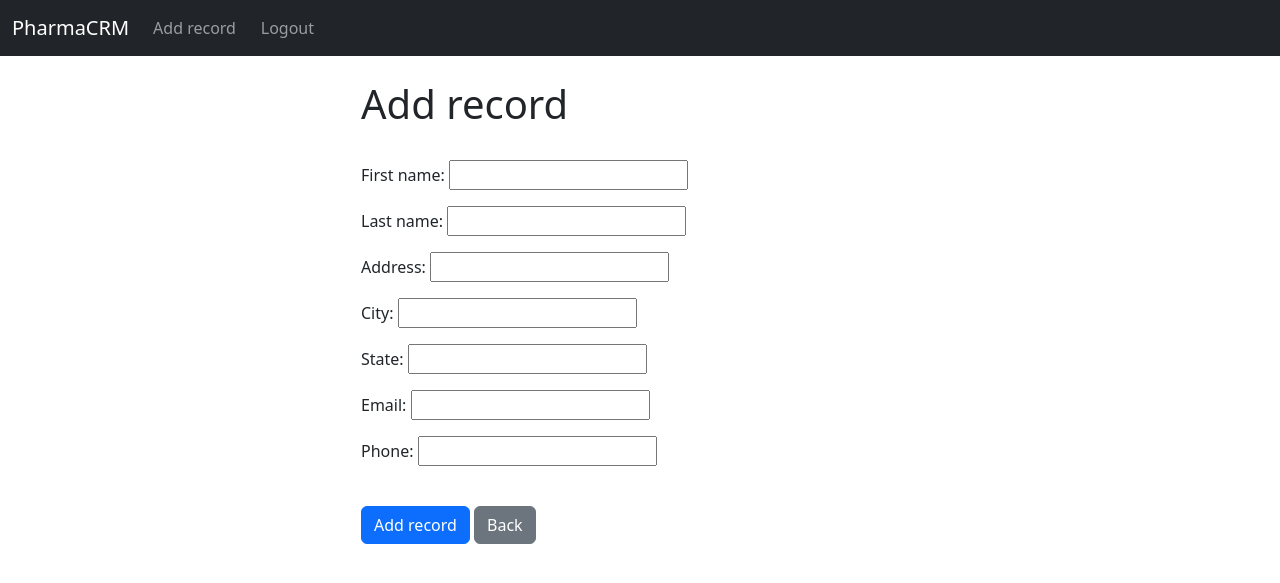
After one commit to mwanyambu/pharmaCRM, a Django app: page /add_record/ in a window 1280 px wide. The commit adds this page. Shown: the top 583 px of the page. Run offline with Django 5.2, Linux system fonts and the light colour scheme; the visitor is signed in with stand-in values (Sample User, id 1).

Commit message:
update and add

```diff
--- a/mydb.py
+++ b/mydb.py
@@ -3,7 +3,7 @@
 database = mysql.connector.connect(
   host="localhost",
   user="root",
-  passwd="R00tPassword",
+  passwd="",
 )
 
 cursorObject = database.cursor()
--- a/website/forms.py
+++ b/website/forms.py
@@ -1,6 +1,7 @@
 from django.contrib.auth.forms import UserCreationForm
 from django.contrib.auth.models import User
 from django import forms
+from .models import DoctorList
 
 class SignUpForm(UserCreationForm):
   email = forms.EmailField(label="", widget=forms.TextInput(attrs={'class':'form-control', 'placeholder':'Email Address'}))
@@ -28,3 +29,15 @@
     self.fields['password2'].widget.attrs['placeholder'] = 'Confirm Password'
     self.fields['password2'].label = ''
     self.fields['password2'].help_text = '<span class="form-text text-muted"><small>Enter the same password as before, for verification.</small></span>'
+
+class AddRecordForm(forms.ModelForm):
+  #first_name = forms.CharField(required=True, widget=forms.widgets.TextInput(attrs={"placeholder":"Doctor's Name", "class":"form-control"}), label="")
+  #last_name = forms.CharField(required=True, widget=forms.widgets.TextInput(attrs={"placeholder":"Last Name", "class":"form-control"}), label="")
+  #speciality = forms.CharField(required=True, widget=forms.widgets.TextInput(attrs={"placeholder":"Speciality", "class":"form-control"}), label="")
+  #location = forms.CharField(required=True, widget=forms.widgets.TextInput(attrs={"placeholder":"Location", "class":"form-control"}), label="")
+  #phone = forms.CharField(required=True, widget=forms.widgets.TextInput(attrs={"placeholder":"Phone", "class":"form-control"}), label="")
+  #email = forms.CharField(required=True, widget=forms.widgets.TextInput(attrs={"placeholder":"Email", "class":"form-control"}), label="")
+
+  class Meta:
+    model = DoctorList
+    exclude = ('user',)
--- /dev/null
+++ b/website/templates/add_record.html
@@ -0,0 +1,17 @@
+{% extends 'base.html' %}
+{% block content %}
+
+<div class="col-md-6 offset-md-3">
+<h1>Add record</h1>
+<br/>
+<form method="POST" action="{% url 'add_record' %}">
+{% csrf_token %}
+{{ form.as_p }}
+
+<br/>
+<button type="submit" class="btn btn-primary">Add record</button>
+<a href="{% url 'home' %}" class="btn btn-secondary">Back</a>
+</form>
+</div>
+
+{% endblock %}
--- a/website/templates/doctor_list.html
+++ b/website/templates/doctor_list.html
@@ -22,5 +22,6 @@
 <br/><br/>
 <a href="{% url 'home' %}" class="btn btn-secondary">Back</a>
 <a href="{% url 'delete_record' doctor_list.id %}" class="btn btn-danger">Delete</a>
+<a href="{% url 'update_record' doctor_list.id %}" class="btn btn-secondary">Update Record</a>
 
 {% endblock %}
--- a/website/templates/navbar.html
+++ b/website/templates/navbar.html
@@ -12,6 +12,9 @@
         </li>
       -->
         {% if user.is_authenticated %}
+        <li class="nav-item">
+          <a class="nav-link" href="{% url 'add_record' %}">Add record</a>
+        </li>S
         <li class="nav-item">
           <a class="nav-link" href="{% url 'logout' %}">Logout</a>
         </li>
--- a/website/urls.py
+++ b/website/urls.py
@@ -3,9 +3,10 @@
 
 urlpatterns = [
     path('', views.home, name='home'),
-    #path('login/', views.login_user, name='login'),
     path('logout/', views.logout_user, name='logout'),
     path('register/', views.register_user, name='register'),
     path('record/<int:pk>/', views.doctor_list, name='doctor_list'),
     path('delete_record/<int:pk>', views.delete_record, name='delete_record'),
+    path('add_record/', views.add_record, name='add_record'),
+    path('update_record/<int:pk>/', views.update_record, name='update_record')
 ]
--- a/website/views.py
+++ b/website/views.py
@@ -3,7 +3,7 @@
 from django.contrib import messages
 from .forms import SignUpForm
 from .models import DoctorList
-
+from .forms import AddRecordForm
 # Create your views here.
 def home(request):
     master_list = DoctorList.objects.all()
@@ -75,3 +75,29 @@
     else:
         messages.success(request, 'You must log in - please try again')
         return redirect('home')
+
+def add_record(request):
+    form = AddRecordForm(request.POST or None)
+    if request.user.is_authenticated:
+        if request.method == 'POST':
+            if form.is_valid():
+                add_record = form.save()
+                messages.success(request, 'You have added a doctor to the list')
+                return redirect('home')
+        return render(request, 'add_record.html', {'form':form})
+    else:
+        messages.success(request, 'You must log in - please try again')
+        return redirect('home')
+
+def update_record(request, pk):
+    if request.user.is_authenticated:
+        doctor_list = DoctorList.objects.get(id=pk)
+        form = AddRecordForm(request.POST or None, instance=doctor_list)
+        if form.is_valid():
+            form.save()
+            messages.success(request, 'You have updated the doctor list')
+            return redirect('home')
+        return render(request, 'update_record.html', {'form':form})
+    else:
+        messages.success(request, 'You must log in - please try again')
+        return redirect('home')
```
Also changed, not shown: website/templates/update_record.html (added, +16 -0 lines).
